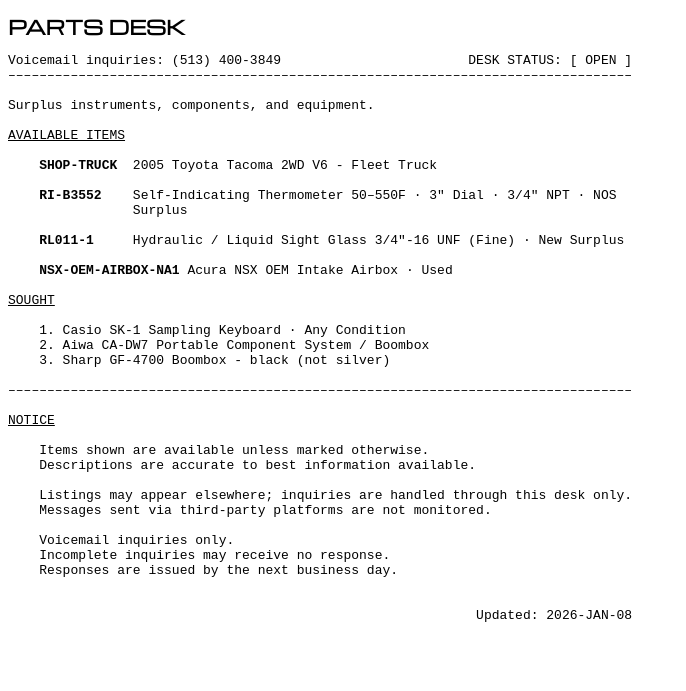
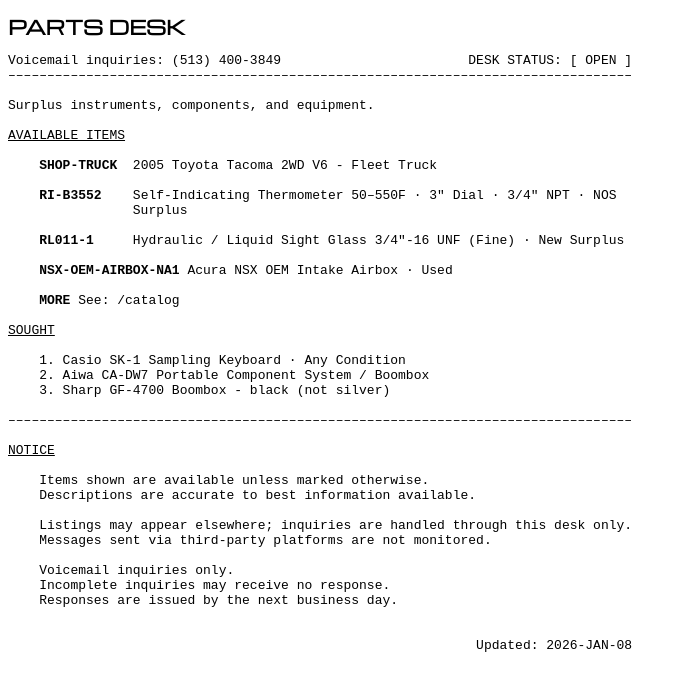
Before and after one commit to rhythm-industries/rhythm-industries, a Jekyll site: the page built from site/desk.md, in a window 1280 px wide. Shown: the top 691 px of the page, without its empty margins (0-686 px from the left). Built offline with Jekyll 4.4.1, drawn with Linux system fonts in a browser that asks for light colours.

Commit message:
test commit to vercel

```diff
--- a/site/desk.md
+++ b/site/desk.md
@@ -28,6 +28,8 @@ DESK STATUS:【 OPEN 】
     <b>RL011-1</b>     Hydraulic / Liquid Sight Glass 3/4"-16 UNF (Fine) · New Surplus
 
     <b>NSX-OEM-AIRBOX-NA1</b> Acura NSX OEM Intake Airbox · Used
+
+    <b>MORE</b> See: /catalog
 
 <u>SOUGHT</u>
 
```
